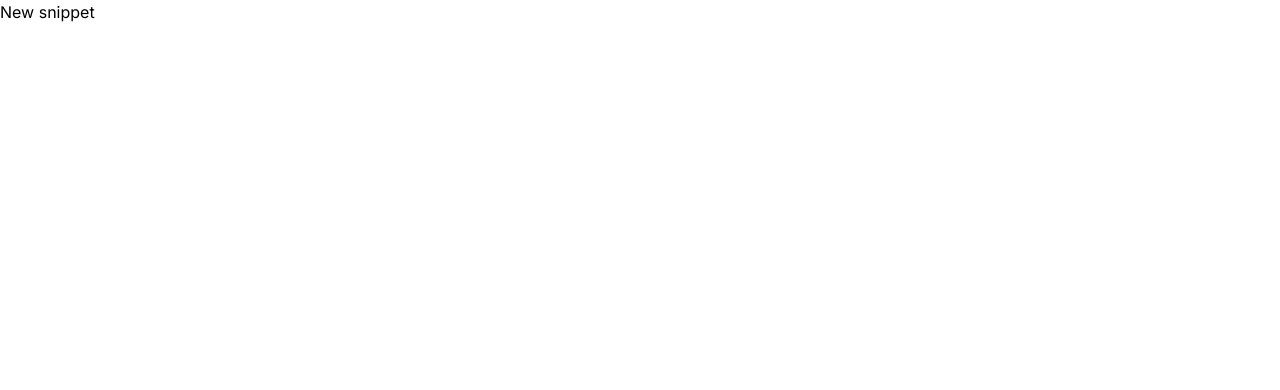
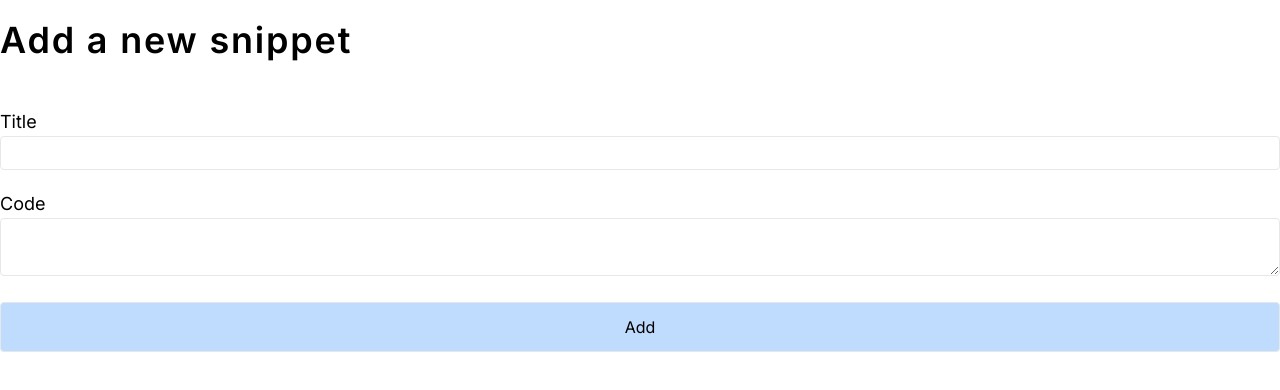
Before and after one commit to HammasShahid/snippy, a Next.js app: page /snippets/new in a window 1280 px wide. Shown: the top 390 px of the page. Built offline with nearby package versions, Linux system fonts and the light colour scheme.

Commit message:
add a new snippet form

```diff
--- a/src/app/layout.tsx
+++ b/src/app/layout.tsx
@@ -1,12 +1,12 @@
-import type { Metadata } from "next";
-import { Inter } from "next/font/google";
-import "./globals.css";
+import type { Metadata } from 'next';
+import { Inter } from 'next/font/google';
+import './globals.css';
 
-const inter = Inter({ subsets: ["latin"] });
+const inter = Inter({ subsets: ['latin'] });
 
 export const metadata: Metadata = {
-  title: "Create Next App",
-  description: "Generated by create next app",
+  title: 'Create Next App',
+  description: 'Generated by create next app',
 };
 
 export default function RootLayout({
@@ -16,7 +16,9 @@ export default function RootLayout({
 }>) {
   return (
     <html lang="en">
-      <body className={inter.className}>{children}</body>
+      <body className={inter.className}>
+        <main className="container mx-auto pt-5">{children}</main>
+      </body>
     </html>
   );
 }
--- a/src/app/snippets/new/page.tsx
+++ b/src/app/snippets/new/page.tsx
@@ -1,5 +1,20 @@
 export default function NewSnippetPage() {
   return (
-    <h1>New snippet</h1>
+    <>
+      <h1 className="text-4xl font-semibold tracking-wider mb-12">Add a new snippet</h1>
+
+      <form className="flex flex-col gap-5">
+        <div>
+          <label htmlFor="title" className="mr-5 text-lg">Title</label>
+          <input type="text" id="title" name="title" className="w-full border rounded px-4 py-1" />
+        </div>
+        <div>
+          <label htmlFor="code" className="mr-5 text-lg">Code</label>
+          <textarea id="code" name="code" className="w-full px-4 py-1 border rounded"></textarea>
+        </div>
+
+        <button type="submit" className="bg-blue-200 w-full p-2 py-3 border rounded">Add</button>
+      </form>
+    </>
   )
 }
```
